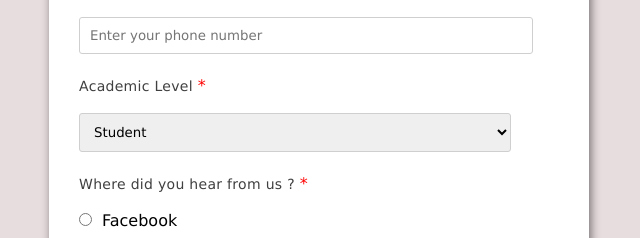
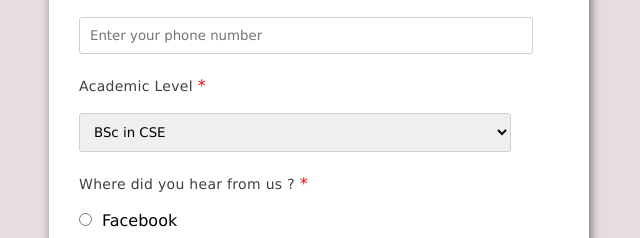
Before and after one commit to sabiha-wasema/Survey-Website, a plain HTML site: page index.html in a window 1280 px wide. Shown: the part 828-1066 px from the top of the page, 321-961 px from the left. Drawn offline with Linux system fonts and the light colour scheme.

```diff
--- a/index.html
+++ b/index.html
@@ -75,10 +75,10 @@
 
                 <!-- Dropdown options -->
                 <select name="role" id="role">
-                    <option value="student">Student</option>
-                    <option value="intern">Intern</option>
-                    <option value="professional">
-                        Professional
+                    <option value="cse">BSc in CSE</option>
+                    <option value="hsc">HSC</option>
+                    <option value="ssc">
+                        SSC
                     </option>
                     <option value="other">Other</option>
                 </select>
```
Also changed, not shown: 1 other file.
